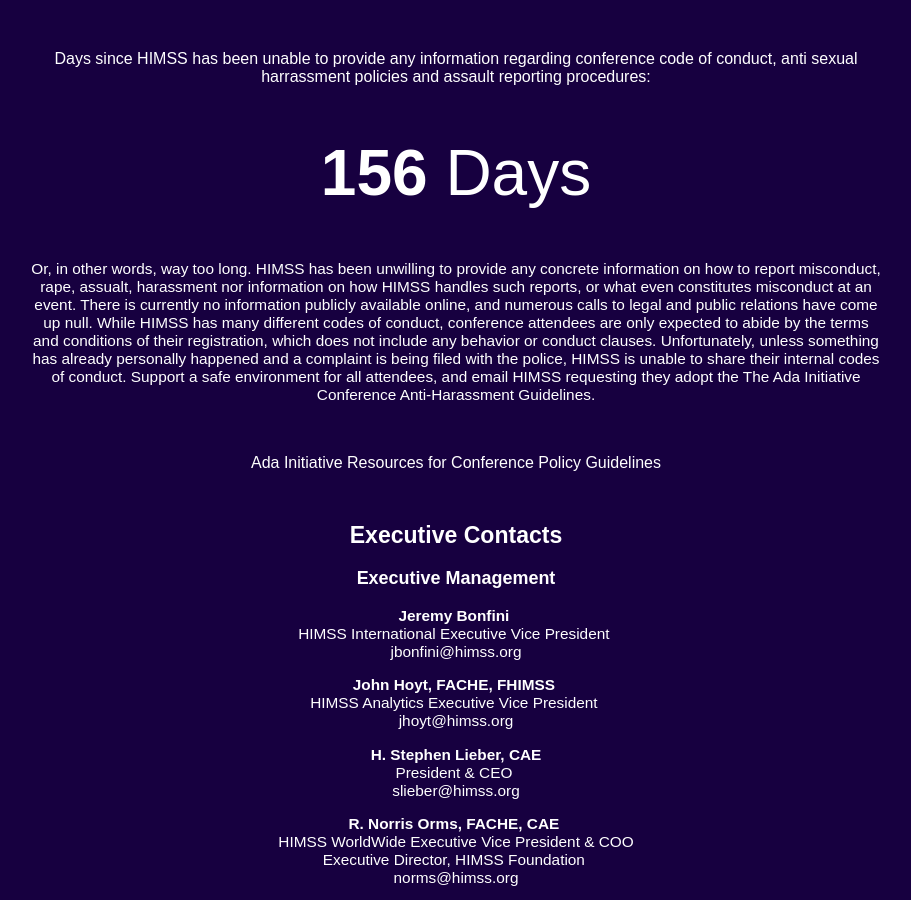
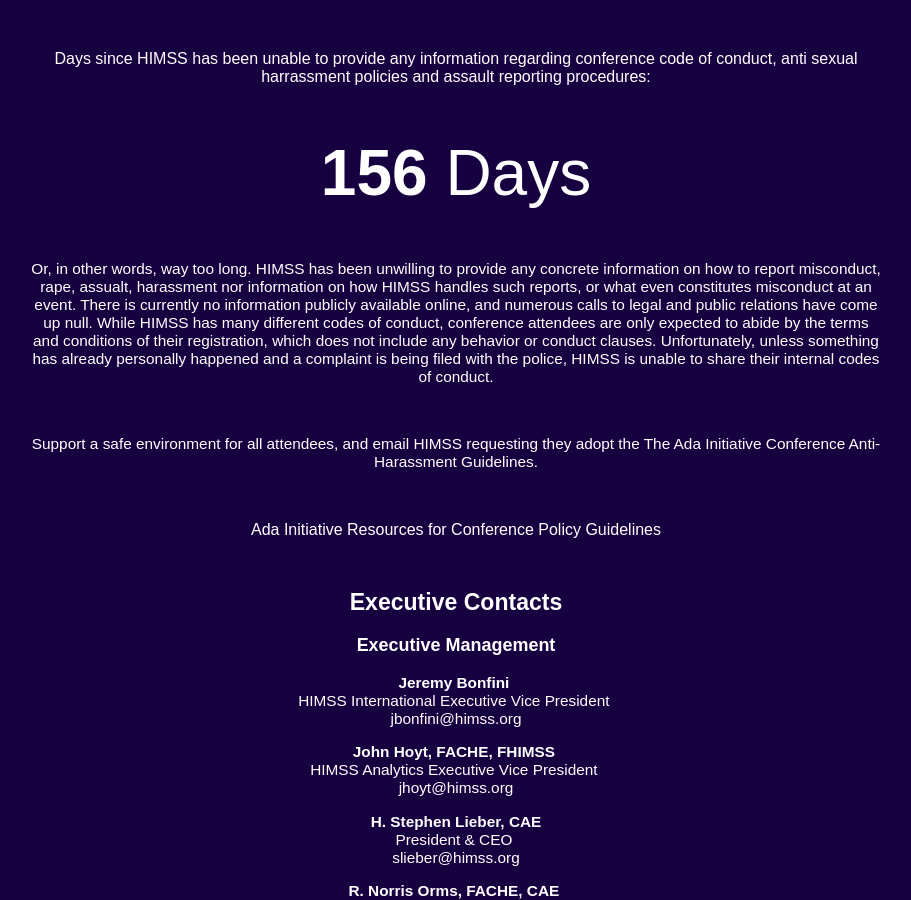
Before and after one commit to laurenstill/laurenstill.github.io, a Jekyll site: the page himssplzrespond.html, which Jekyll copies as it is, in a window 1280 px wide and 900 px high. Shown: the whole window, without its empty margins (184-1095 px from the left). Built offline with Jekyll 4.4.1, drawn with Linux system fonts in a browser that asks for light colours.

```diff
--- a/himssplzrespond.html
+++ b/himssplzrespond.html
@@ -91,9 +91,9 @@ a:hover {background-color:#170040; font-weight:bold;}
 
 
 <div id="sub">
-Or, in other words, way too long.  HIMSS has been unwilling to provide any concrete information on how to report misconduct, rape, assualt, harassment nor information on how HIMSS handles such reports, or what even constitutes misconduct at an event. There is currently no information publicly available online, and numerous calls to legal and public relations have come up null. While HIMSS has many different codes of conduct, conference attendees are <a href="http://www.himssconference.org/Registration/Content.aspx?ItemNumber=22970">only expected to abide by the terms and conditions of their registration</a>, which does not include any behavior or conduct clauses.  Unfortunately, unless something has already personally happened and a complaint is being filed with the police, HIMSS is unable to share their internal codes of conduct.
-
-Support a safe environment for all attendees, and <a href="mailto:rorenick@himss.org">email HIMSS</a> requesting they adopt the <a href="https://adainitiative.org/what-we-do/conference-policies/">The Ada Initiative Conference Anti-Harassment Guidelines</a>.
+<p>Or, in other words, way too long.  HIMSS has been unwilling to provide any concrete information on how to report misconduct, rape, assualt, harassment nor information on how HIMSS handles such reports, or what even constitutes misconduct at an event. There is currently no information publicly available online, and numerous calls to legal and public relations have come up null. While HIMSS has many different codes of conduct, conference attendees are <a href="http://www.himssconference.org/Registration/Content.aspx?ItemNumber=22970">only expected to abide by the terms and conditions of their registration</a>, which does not include any behavior or conduct clauses.  Unfortunately, unless something has already personally happened and a complaint is being filed with the police, HIMSS is unable to share their internal codes of conduct.</p>
+<br>
+<p>Support a safe environment for all attendees, and <a href="mailto:rorenick@himss.org">email HIMSS</a> requesting they adopt the <a href="https://adainitiative.org/what-we-do/conference-policies/">The Ada Initiative Conference Anti-Harassment Guidelines</a>.</p>
 </div>
 
 
```
